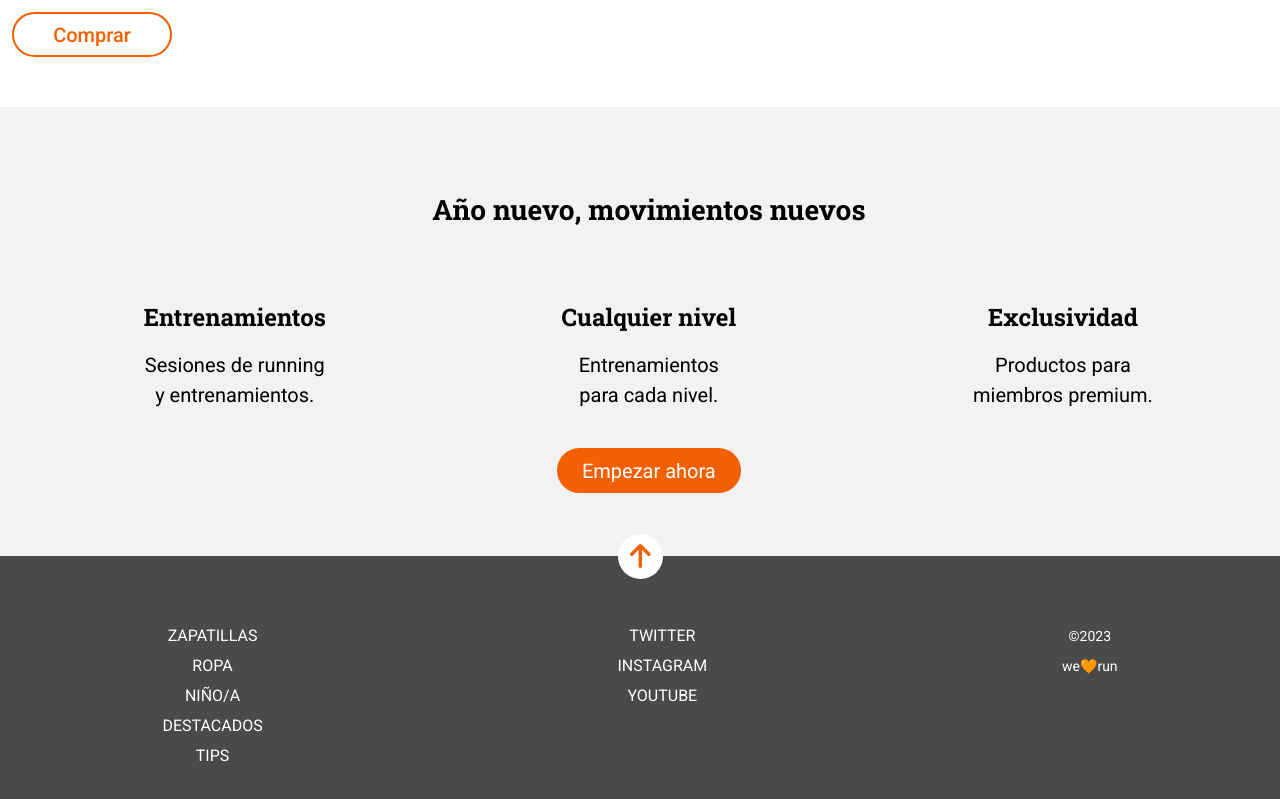
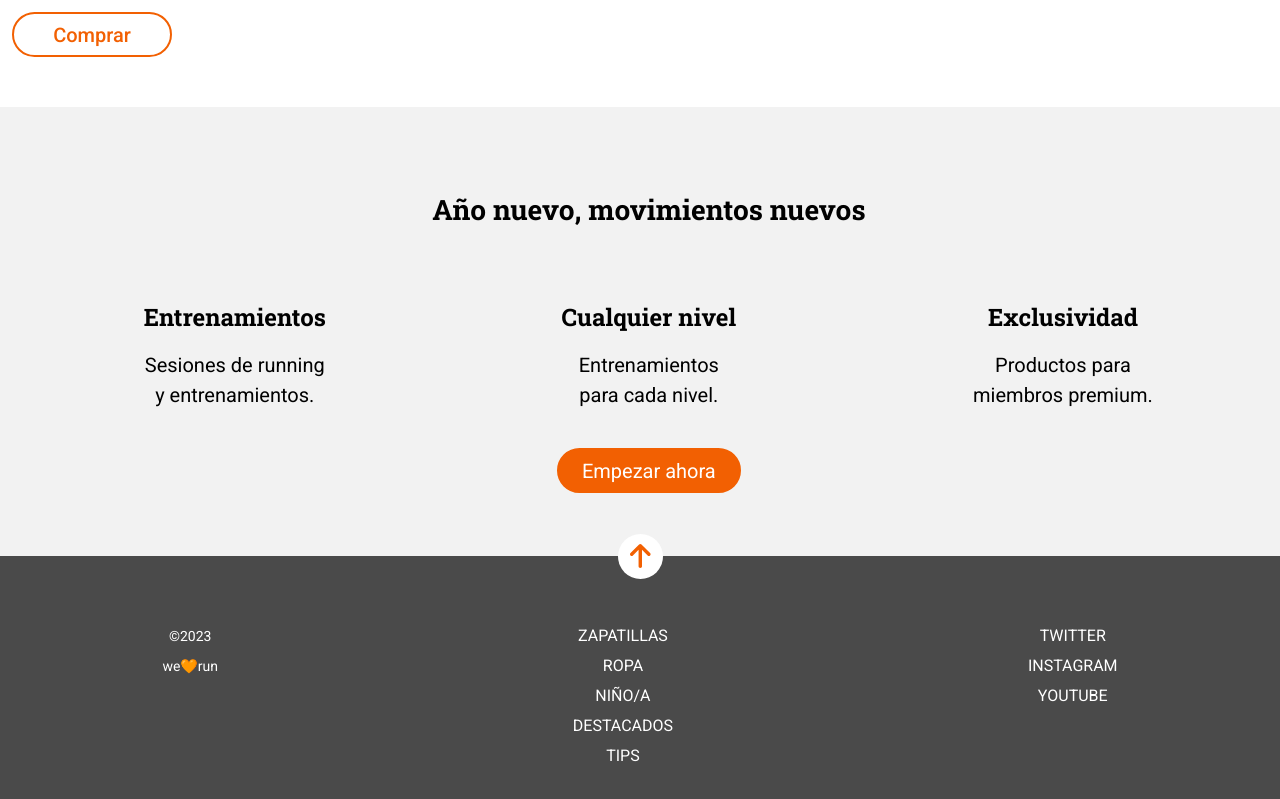
Before and after one commit to laurapascual/we-buy, a website: page src/html/index.html in a window 1280 px wide. Shown: the part 962-1761 px from the top of the page. Drawn offline with nearby package versions, Linux system fonts and the light colour scheme; files that its build step writes are made by us from their sources; files whose address does not match are found by name.

Commit message:
add mediaquieres footer

```diff
--- a/src/scss/layout/_footer.scss
+++ b/src/scss/layout/_footer.scss
@@ -19,6 +19,9 @@
 
     &__nav {
         text-transform: uppercase;
+        @media (min-width:768px) {
+                order: 1;
+            }
 
         &--link {
             text-decoration: none;
```
